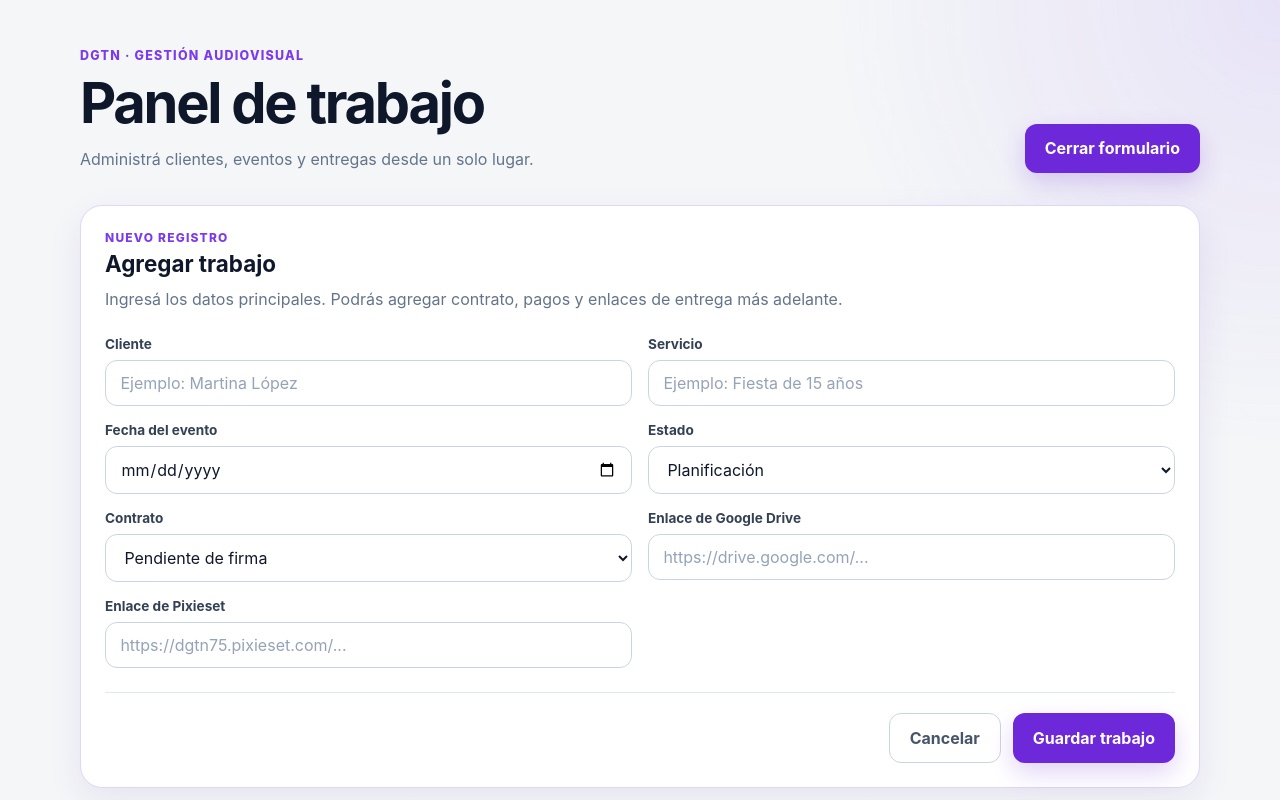
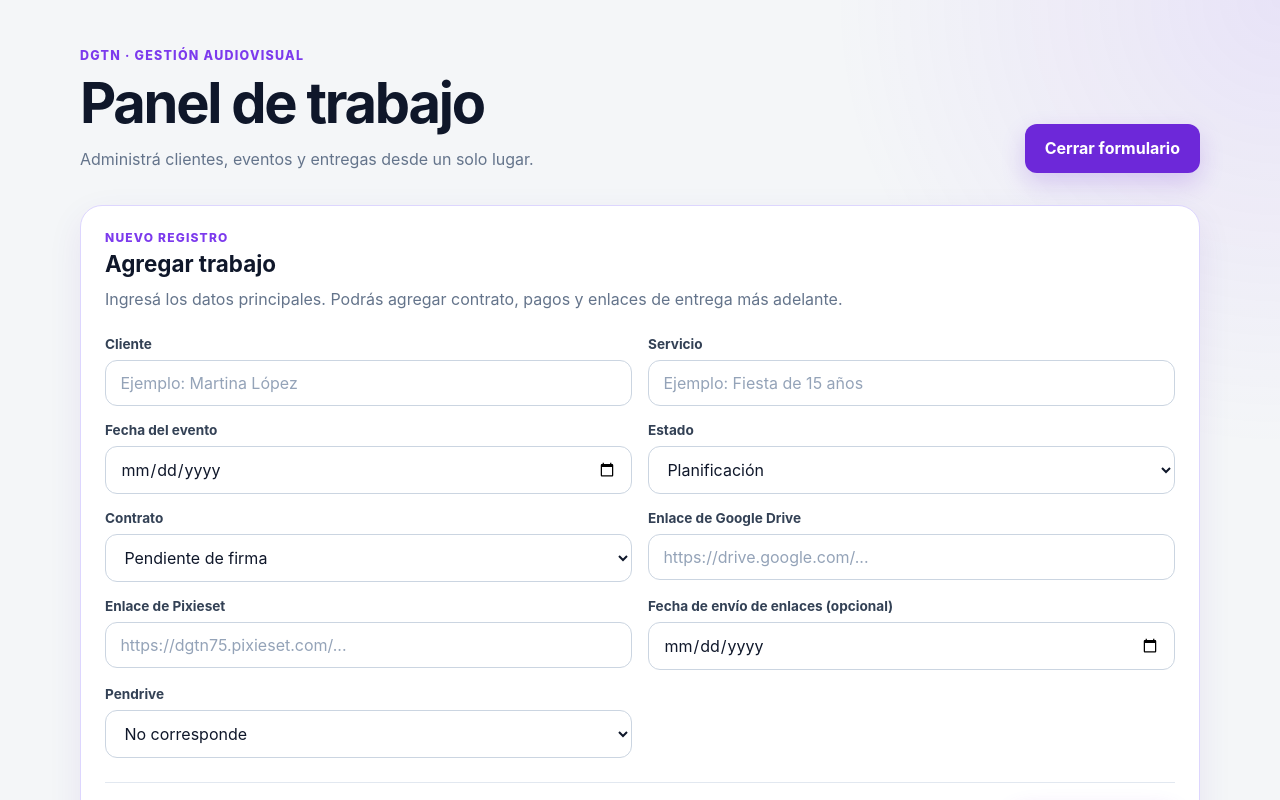
Before and after one commit to cristianegaitan/gestor-dgtn, a React (Vite) app: page / in a window 1280 px wide. Both pictures are taken after typing "Sample", "5", "2020-01-15" into the empty fields and a click on the button "+ Nuevo trabajo". Shown: the top 800 px of the page. Built offline with nearby package versions, Linux system fonts and the light colour scheme.

Commit message:
feat: track delivery date and USB status

```diff
--- a/src/App.jsx
+++ b/src/App.jsx
@@ -51,6 +51,8 @@ const formularioInicial = {
   estadoContrato: 'Pendiente',
   enlaceDrive: '',
   enlacePixieset: '',
+  fechaEnlacesEnviados: '',
+  estadoPendrive: 'No corresponde',
 }
 
 const formularioEgresoInicial = {
@@ -298,6 +300,8 @@ function App() {
       estadoContrato: trabajo.estadoContrato ?? 'Pendiente',
       enlaceDrive: trabajo.enlaceDrive ?? '',
       enlacePixieset: trabajo.enlacePixieset ?? '',
+      fechaEnlacesEnviados: trabajo.fechaEnlacesEnviados ?? '',
+      estadoPendrive: trabajo.estadoPendrive ?? 'No corresponde',
     })
     setTrabajoSeleccionado(null)
     setMostrarFormulario(true)
@@ -546,6 +550,8 @@ function App() {
       estadoContrato: formulario.estadoContrato,
       enlaceDrive: formulario.enlaceDrive.trim(),
       enlacePixieset: formulario.enlacePixieset.trim(),
+      fechaEnlacesEnviados: formulario.fechaEnlacesEnviados,
+      estadoPendrive: formulario.estadoPendrive,
       estadoClase:
         formulario.estado === 'Confirmado'
           ? 'confirmado'
@@ -739,6 +745,31 @@ function App() {
                 onChange={manejarCambio}
                 placeholder="https://dgtn75.pixieset.com/..."
               />
+            </div>
+
+            <div className="form-field">
+              <label htmlFor="fechaEnlacesEnviados">Fecha de envío de enlaces (opcional)</label>
+              <input
+                id="fechaEnlacesEnviados"
+                name="fechaEnlacesEnviados"
+                type="date"
+                value={formulario.fechaEnlacesEnviados}
+                onChange={manejarCambio}
+              />
+            </div>
+
+            <div className="form-field">
+              <label htmlFor="estadoPendrive">Pendrive</label>
+              <select
+                id="estadoPendrive"
+                name="estadoPendrive"
+                value={formulario.estadoPendrive}
+                onChange={manejarCambio}
+              >
+                <option value="No corresponde">No corresponde</option>
+                <option value="Pendiente">Pendiente de entregar</option>
+                <option value="Entregado">Entregado</option>
+              </select>
             </div>
 
             <div className="form-actions">
@@ -1052,6 +1083,18 @@ function App() {
 
               <article className="detail-card delivery-card">
                 <h3>Entrega</h3>
+                <p>
+                  <strong>Enlaces enviados:</strong>{' '}
+                  {trabajoSeleccionado.fechaEnlacesEnviados
+                    ? formatearFecha(trabajoSeleccionado.fechaEnlacesEnviados)
+                    : 'Sin registrar'}
+                </p>
+
+                <p>
+                  <strong>Pendrive:</strong>{' '}
+                  {trabajoSeleccionado.estadoPendrive ?? 'No corresponde'}
+                </p>
+
                 {trabajoSeleccionado.enlaceDrive ? (
                   <p>
                     <a
```
